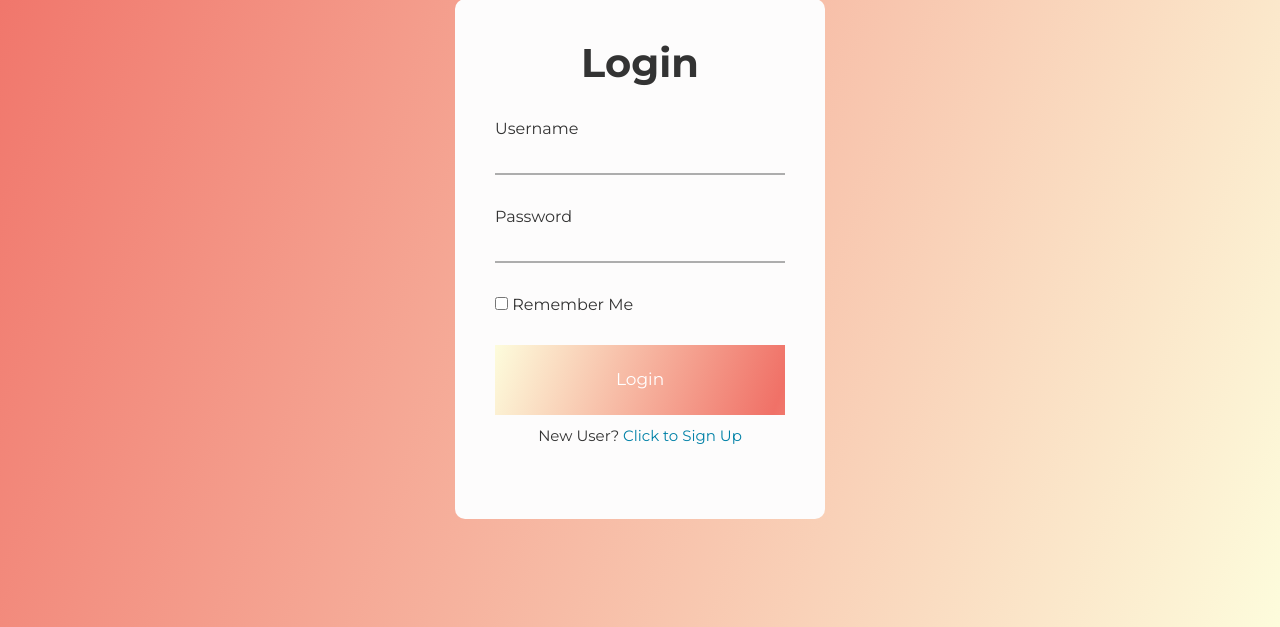
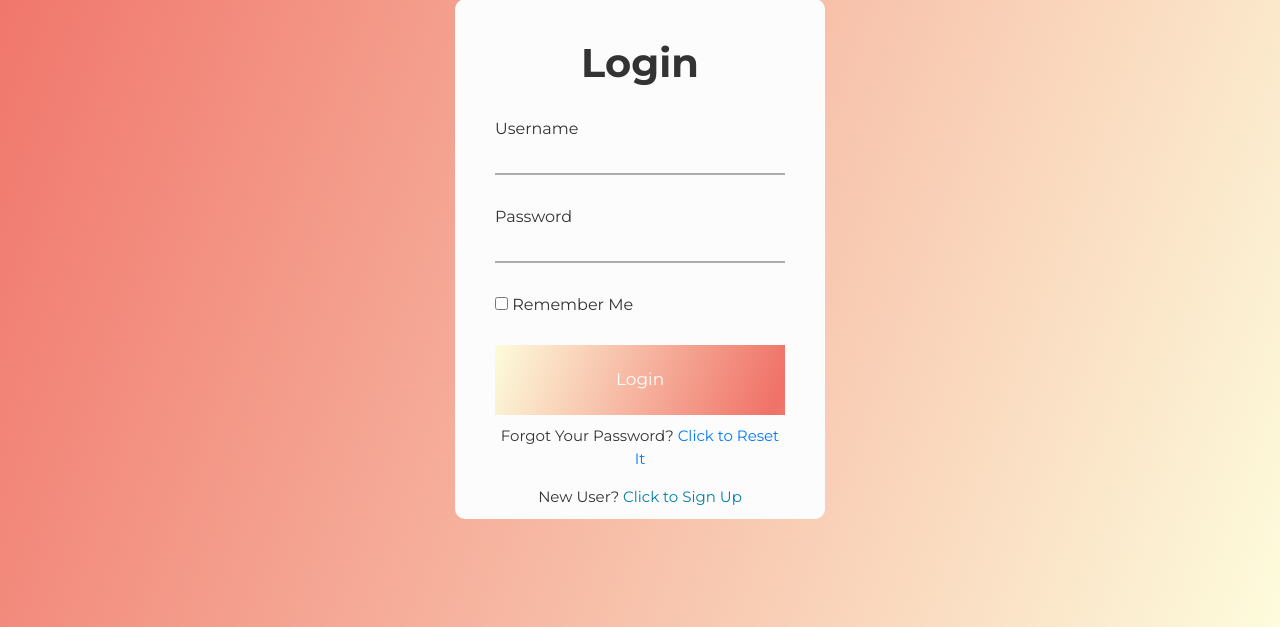
Before and after one commit to aliceshuang3/recipe-scraper, a Flask app: page /login in a window 1280 px wide. Shown: the part 173-800 px from the top of the page. Run offline with Flask 2, Linux system fonts and the light colour scheme; some libraries are stand-ins or nearby versions.

Commit message:
html changes

```diff
--- a/app/templates/layout.html
+++ b/app/templates/layout.html
@@ -38,7 +38,7 @@
           <!-- Current user is logged in and wants to log out/see saved recipes -->
           {% if not current_user.is_anonymous %}
           <li>
-            <a href="{{ url_for('savedRecipes') }}"><button type="button">Saved Recipes</button></a>
+            <a href="{{ url_for('savedRecipes', username=current_user.username) }}"><button type="button">Saved Recipes</button></a>
           </li>
           <li>
             <a href="{{ url_for('logout') }}"><button type="button">Logout</button></a>
--- a/app/templates/login.html
+++ b/app/templates/login.html
@@ -40,6 +40,9 @@
       </div>
       <!-- SIGN UP link (for new users) -->
       <div class="bottom-text">
+        <p>
+          Forgot Your Password? <a href="{{ url_for('reset_request') }}">Click to Reset It</a>
+        </p>
         New User? <a style="color: #0081a7" href="{{ url_for('signup') }}">Click to Sign Up</a>
       </div>
     </form>
--- a/app/templates/searchRecipes.html
+++ b/app/templates/searchRecipes.html
@@ -8,8 +8,6 @@
     {% if not current_user.is_anonymous %}
     <h4 class="login">Logged in as: <strong>{{ current_user.username }}</strong></h4>
     {% endif %}
-    <br><br>
-    <div class="row justify-content-center">
-    </div>
+
 
 {% endblock %}
```
